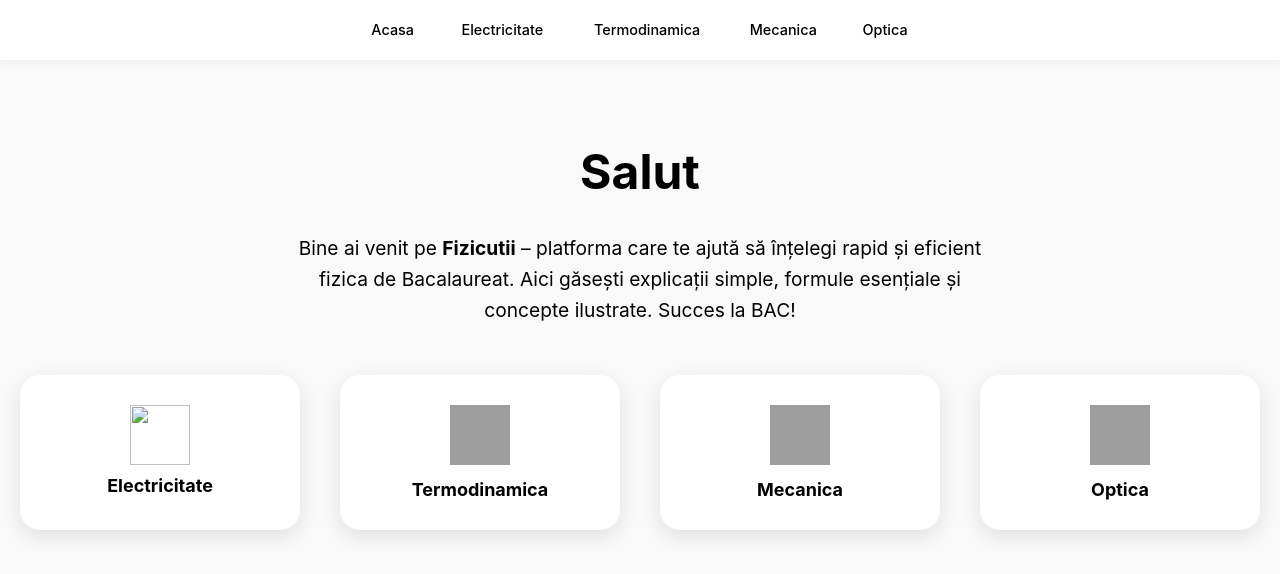
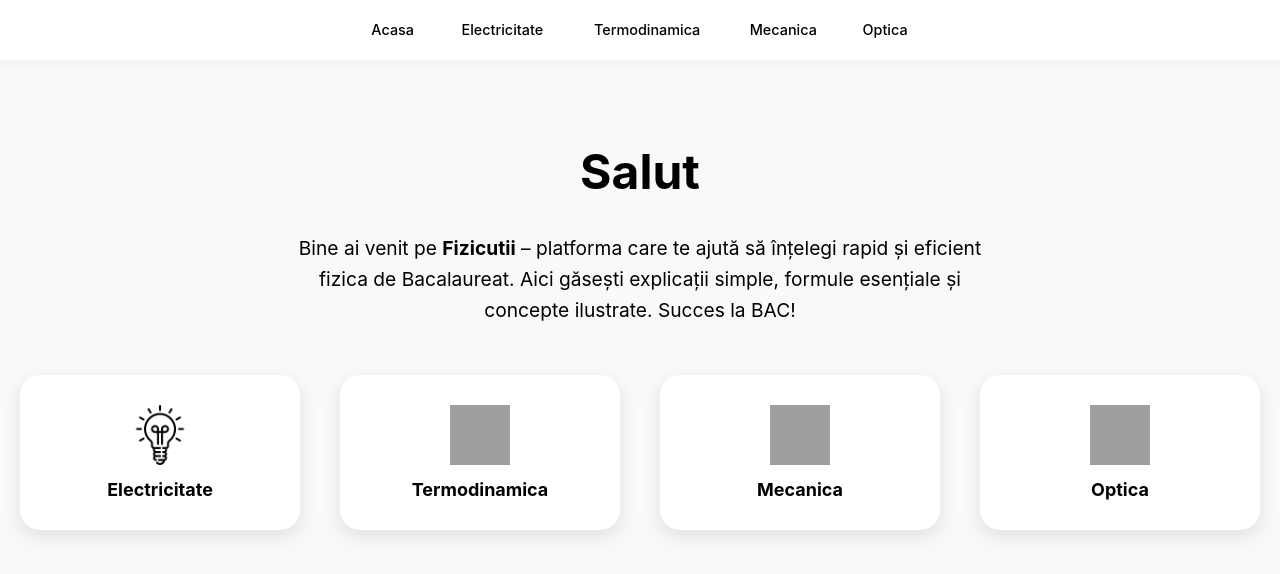
Before and after one commit to timoteo-ul/fizicutii, a plain HTML site: page index.html in a window 1280 px wide. Drawn offline with Linux system fonts and the light colour scheme; the site is published under a folder, as on GitHub Pages, so addresses that start at the root find nothing; grey boxes are pictures that could not be loaded.

Commit message:
Update index.html

```diff
--- a/index.html
+++ b/index.html
@@ -168,7 +168,7 @@
         </p>
         <div class="buttons">
             <div class="card-button" onclick="showPage('electricitate')" onmouseover="lightBulb(true)" onmouseout="lightBulb(false)">
-                <img src="/light-bulb.png" class="icon" id="bulb">
+                <img src="light-bulb.png" class="icon" id="bulb">
                 <p>Electricitate</p>
             </div>
             <div class="card-button" onclick="showPage('termodinamica')" onmouseover="fireAnim(true)" onmouseout="fireAnim(false)">
```
